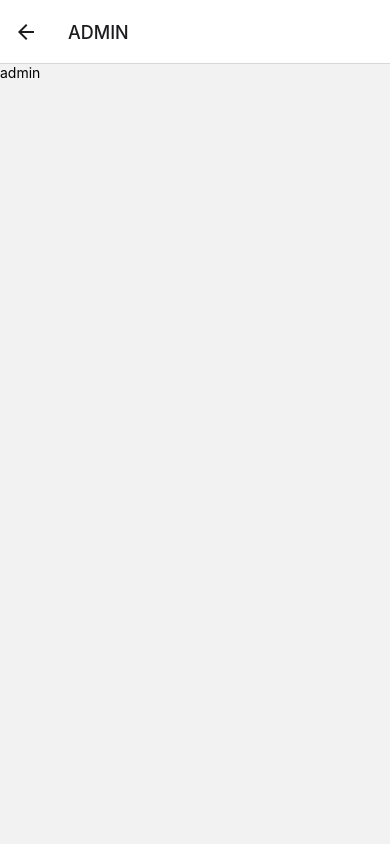
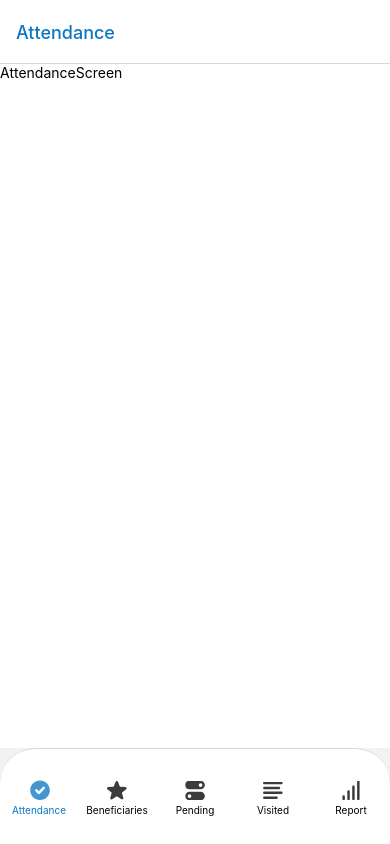
Before and after one commit to abdukasim/attendance-management-app, a React Native app: screen /ADMIN in a window 390 px wide. Built offline with nearby package versions, Linux system fonts and the light colour scheme.

Commit message:
feat: login page and admin tabs

```diff
--- a/src/components/button/index.tsx
+++ b/src/components/button/index.tsx
@@ -1,9 +1,9 @@
-import { View, Text, Pressable } from "react-native";
+import { View, Text, Pressable, ActivityIndicatorProps } from "react-native";
 import React from "react";
 import { theme } from "../../styles/theme";
 
 interface ButtonProps extends React.ComponentProps<typeof Pressable> {
-  label: string;
+  label?: string | React.Component<ActivityIndicatorProps>;
   bgColor: keyof typeof theme.colors;
   textColor: keyof typeof theme.colors;
   style?: any;
@@ -20,6 +20,7 @@ export const Button: React.FC<ButtonProps> = ({
   style,
   mt,
   mb,
+  children,
   ...rest
 }) => {
   return (
@@ -35,6 +36,7 @@ export const Button: React.FC<ButtonProps> = ({
       }}
       {...rest}
     >
+      {typeof label === "string" ? (
         <Text
           style={{
             color: theme.colors[textColor],
@@ -44,6 +46,9 @@ export const Button: React.FC<ButtonProps> = ({
         >
           {label}
         </Text>
+      ) : (
+        children
+      )}
     </Pressable>
   );
 };
--- /dev/null
+++ b/src/navigation/admin-tabs/index.tsx
@@ -0,0 +1,72 @@
+import { createBottomTabNavigator } from "@react-navigation/bottom-tabs";
+import { NavigationContainer } from "@react-navigation/native";
+import { NativeStackScreenProps } from "@react-navigation/native-stack";
+import { Component } from "react";
+import AttendanceIcon from "../../../assets/svg/attendance-icon";
+import PendingIcon from "../../../assets/svg/pending-icon";
+import ReportIcon from "../../../assets/svg/report-icon";
+import StarIcon from "../../../assets/svg/star-icon";
+import VisitedIcon from "../../../assets/svg/visited-icon";
+import {
+  BeneficiariesListScreen,
+  PendingListScreen,
+  ReportScreen,
+  VisitedListScreen,
+} from "../../screens/admin";
+import AttendanceScreen from "../../screens/attendance";
+import { theme } from "../../styles/theme";
+import { AdminTabParamList, MainStackParamList } from "../types";
+
+type AdminScreenProps = NativeStackScreenProps<MainStackParamList, "ADMIN">;
+
+const Tab = createBottomTabNavigator<AdminTabParamList>();
+
+export default function AdminTabs({ navigation }: AdminScreenProps) {
+  return (
+    <NavigationContainer independent={true}>
+      <Tab.Navigator
+        screenOptions={({ route }) => ({
+          headerTintColor: theme.colors.primary,
+          tabBarIcon: ({ color, size }) => {
+            if (route.name === "Pending") {
+              return <PendingIcon color={color} />;
+            } else if (route.name === "Visited") {
+              return <VisitedIcon color={color} />;
+            } else if (route.name === "Attendance") {
+              return <AttendanceIcon color={color} />;
+            } else if (route.name === "Report") {
+              return <ReportIcon color={color} />;
+            } else if (route.name === "Beneficiaries") {
+              return <StarIcon color={color} />;
+            }
+          },
+          tabBarActiveTintColor: theme.colors.primary,
+          tabBarInactiveTintColor: theme.colors.foreground,
+          tabBarStyle: {
+            borderTopLeftRadius: 35,
+            borderTopRightRadius: 35,
+            paddingTop: 28,
+            paddingBottom: 28,
+            height: 96,
+          },
+          //   headerRight: () => <Logout />,
+        })}
+      >
+        <Tab.Screen name="Attendance" component={AttendanceScreen} />
+        <Tab.Screen name="Beneficiaries" component={BeneficiariesListScreen} />
+        <Tab.Screen
+          name="Pending"
+          options={{ headerTitle: "Pending List" }}
+          children={() => <PendingListScreen />}
+        />
+        <Tab.Screen
+          name="Visited"
+          options={{ headerTitle: "Visited List" }}
+          children={() => <VisitedListScreen />}
+        />
+        <Tab.Screen name="Report" component={ReportScreen} />
+        {/* <Tab.Screen name="Settings" component={SettingsScreen} /> */}
+      </Tab.Navigator>
+    </NavigationContainer>
+  );
+}
--- a/src/navigation/main/index.tsx
+++ b/src/navigation/main/index.tsx
@@ -4,7 +4,7 @@ import {
 } from "@react-navigation/native";
 import { createNativeStackNavigator } from "@react-navigation/native-stack";
 import React from "react";
-import { Admin } from "../../screens/admin";
+import AdminTabs from "../admin-tabs";
 import AttendanceScreen from "../../screens/attendance";
 import LoginScreen from "../../screens/auth/login";
 import RegistrationScreen from "../../screens/registration";
@@ -17,13 +17,12 @@ const Stack = createNativeStackNavigator<MainStackParamList>();
 export const MainNavigation: React.FC<MainNavigationProps> = () => {
   return (
     <NavigationContainer>
-      <Stack.Navigator>
-        <Stack.Screen
-          name="Login"
-          component={LoginScreen}
-          options={{ headerShown: false }}
-        />
-        <Stack.Screen name="ADMIN" component={Admin} />
+      <Stack.Navigator
+        initialRouteName="Login"
+        screenOptions={{ headerShown: false }}
+      >
+        <Stack.Screen name="Login" component={LoginScreen} />
+        <Stack.Screen name="ADMIN" component={AdminTabs} />
         <Stack.Screen name="REG_OFF" component={RegistrationScreen} />
         <Stack.Screen name="ATT_OFF" component={AttendanceScreen} />
       </Stack.Navigator>
--- /dev/null
+++ b/src/screens/admin/beneficiaries-list/index.tsx
@@ -0,0 +1,10 @@
+import { View, Text } from "react-native";
+import React from "react";
+
+export function BeneficiariesListScreen() {
+  return (
+    <View>
+      <Text>BeneficiariesListScreen</Text>
+    </View>
+  );
+}
--- /dev/null
+++ b/src/screens/admin/index.ts
@@ -0,0 +1,4 @@
+export { PendingListScreen } from "./pending-list";
+export { ReportScreen } from "./reports";
+export { VisitedListScreen } from "./visited-list";
+export { BeneficiariesListScreen } from "./beneficiaries-list";
--- a/src/screens/admin/index.tsx
+++ /dev/null
@@ -1,12 +0,0 @@
-import React from "react";
-import { Text, View } from "react-native";
-
-interface indexProps {}
-
-export const Admin: React.FC<indexProps> = () => {
-  return (
-    <View>
-      <Text>admin</Text>
-    </View>
-  );
-};
--- /dev/null
+++ b/src/screens/admin/pending-list/index.tsx
@@ -0,0 +1,10 @@
+import { View, Text } from "react-native";
+import React from "react";
+
+export function PendingListScreen() {
+  return (
+    <View>
+      <Text>PendingList</Text>
+    </View>
+  );
+}
--- /dev/null
+++ b/src/screens/admin/reports/index.tsx
@@ -0,0 +1,10 @@
+import { View, Text } from "react-native";
+import React from "react";
+
+export function ReportScreen() {
+  return (
+    <View>
+      <Text>ReportScreen</Text>
+    </View>
+  );
+}
--- /dev/null
+++ b/src/screens/admin/visited-list/index.tsx
@@ -0,0 +1,10 @@
+import { View, Text } from "react-native";
+import React from "react";
+
+export function VisitedListScreen() {
+  return (
+    <View>
+      <Text>VisitedList</Text>
+    </View>
+  );
+}
--- a/src/screens/attendance/index.tsx
+++ b/src/screens/attendance/index.tsx
@@ -3,7 +3,7 @@ import React from "react";
 
 export default function AttendanceScreen() {
   return (
-    <View>
+    <View style={{ backgroundColor: "white", height: "100%" }}>
       <Text>AttendanceScreen</Text>
     </View>
   );
--- a/src/screens/auth/login/index.tsx
+++ b/src/screens/auth/login/index.tsx
@@ -8,7 +8,7 @@ import { NativeStackScreenProps } from "@react-navigation/native-stack";
 import { MainStackParamList } from "../../../navigation/types";
 import { login } from "../../../services/auth";
 import LoginInput from "../../../components/form/inputs";
-import { View } from "react-native";
+import { ActivityIndicator, View } from "react-native";
 import Checkbox from "../../../components/form/checkbox";
 import { Button } from "../../../components/button";
 
@@ -54,11 +54,10 @@ export default function LoginScreen({ navigation }: LoginScreenProps) {
         initialValues={initialValues}
         validationSchema={LoginValidationSchema}
         onSubmit={(values, { setSubmitting }) => {
-          console.log(values);
           login(values, navigation);
         }}
       >
-        {({ handleSubmit }) => (
+        {({ handleSubmit, isSubmitting }) => (
           <>
             <View style={{ marginTop: 64 }}>
               <Field
@@ -87,6 +86,7 @@ export default function LoginScreen({ navigation }: LoginScreenProps) {
 
             <Checkbox />
 
+            {!isSubmitting && (
               <Button
                 label="Sign in"
                 textColor="background"
@@ -94,6 +94,13 @@ export default function LoginScreen({ navigation }: LoginScreenProps) {
                 mt={50}
                 onPress={() => handleSubmit()}
               />
+            )}
+
+            {isSubmitting && (
+              <Button textColor="background" bgColor="primary" mt={50}>
+                <ActivityIndicator size="large" color="white" />
+              </Button>
+            )}
           </>
         )}
       </Formik>
```
Also changed, not shown: src/navigation/types.tsx (+7 -1 lines). Lines whose indentation alone changed are shown as unchanged.
